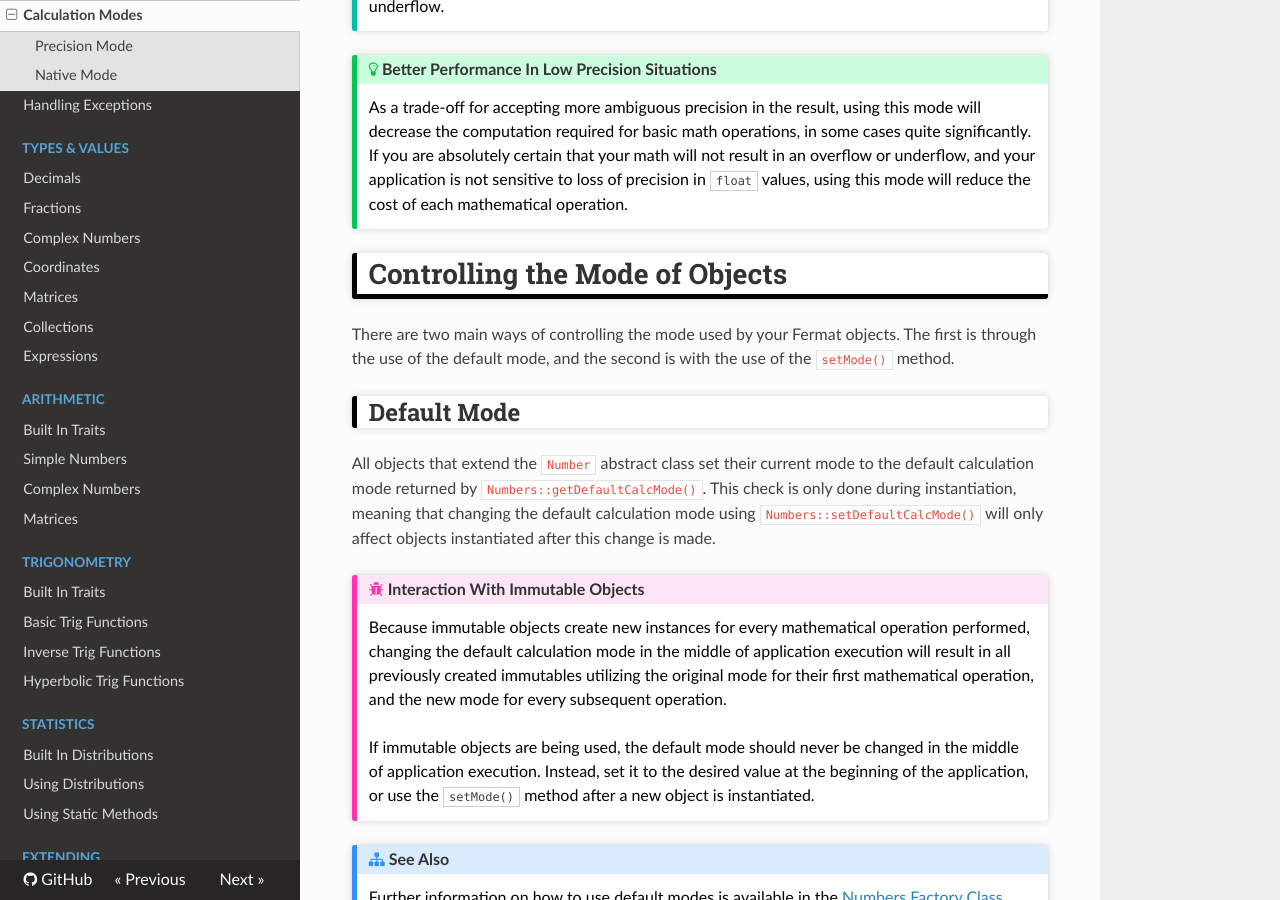
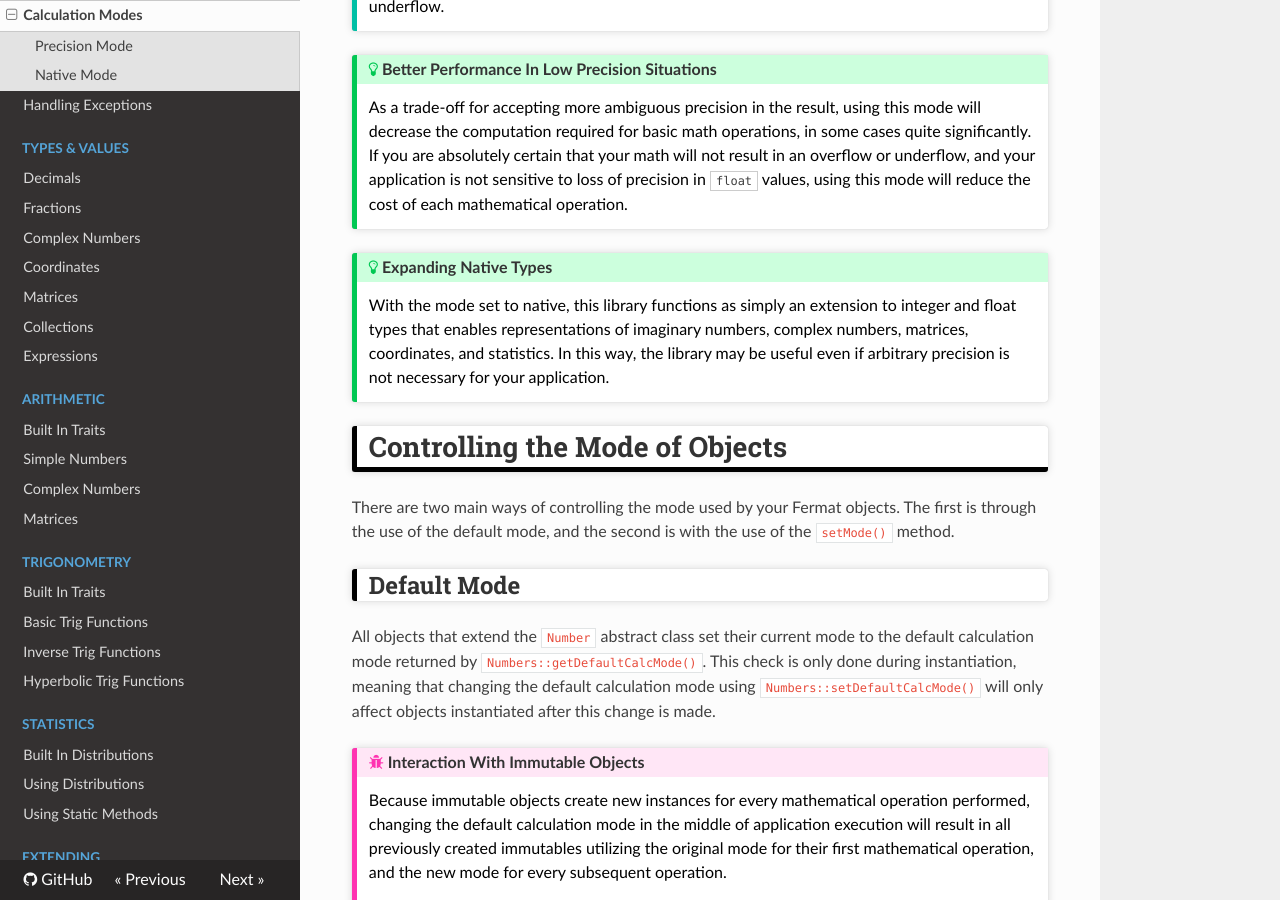
Before and after one commit to JordanRL/Fermat, an MkDocs documentation site: the page built from docs/getting-started/calculation-modes.md, in a window 1280 px wide and 900 px high, scrolled down 1063 px. Built offline with MkDocs 1.6.1, drawn with Linux system fonts in a browser that asks for light colours; nearby versions of some CDN libraries.

Commit message:
added new info box to native mode section

```diff
--- a/docs/getting-started/calculation-modes.md
+++ b/docs/getting-started/calculation-modes.md
@@ -29,6 +29,9 @@ In this mode, the native PHP math operators are used for calculation. The result
 !!! tip "Better Performance In Low Precision Situations"
     As a trade-off for accepting more ambiguous precision in the result, using this mode will decrease the computation required for basic math operations, in some cases quite significantly. If you are absolutely certain that your math will not result in an overflow or underflow, and your application is not sensitive to loss of precision in `float` values, using this mode will reduce the cost of each mathematical operation.
 
+!!! tip "Expanding Native Types"
+    With the mode set to native, this library functions as simply an extension to integer and float types that enables representations of imaginary numbers, complex numbers, matrices, coordinates, and statistics. In this way, the library may be useful even if arbitrary precision is not necessary for your application.
+
 # Controlling the Mode of Objects
 
 There are two main ways of controlling the mode used by your Fermat objects. The first is through the use of the default mode, and the second is with the use of the `setMode()` method.
```
